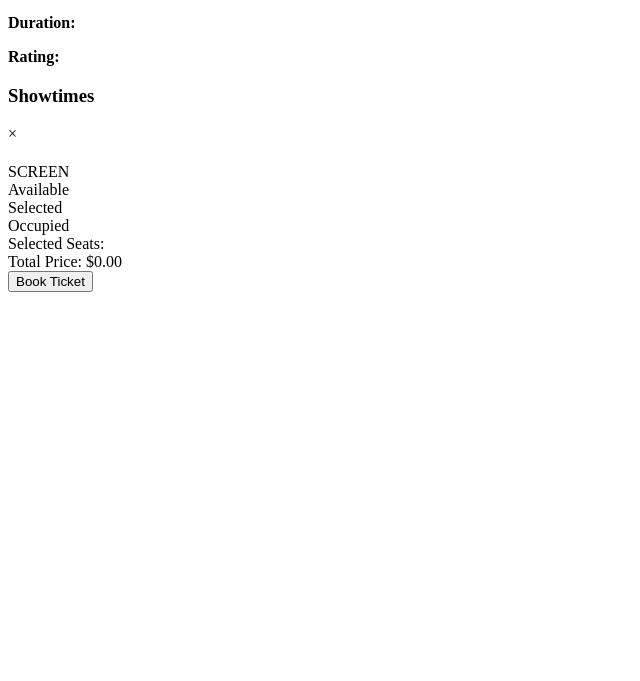
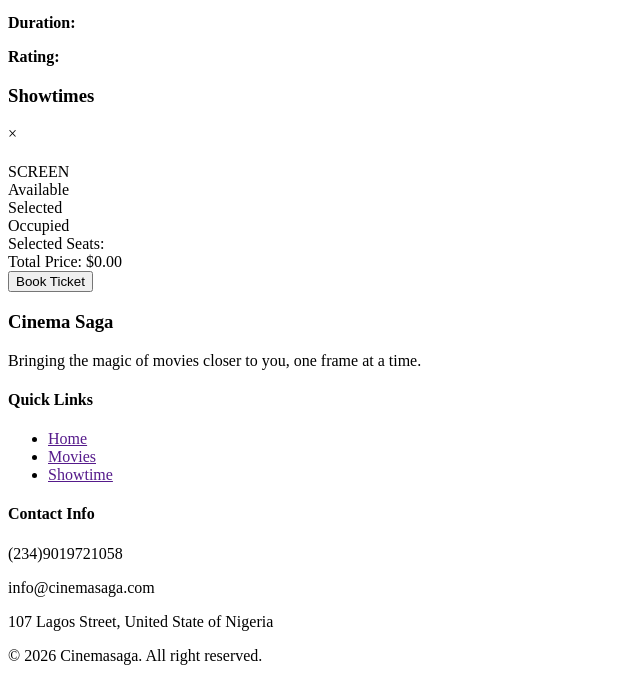
Before and after one commit to officialpurpled/cinema-saga, a plain HTML site: page index.html in a window 1280 px wide. Shown: the part 1620-2301 px from the top of the page, without its empty margins (0-640 px from the left). Before the commit the page ends 1920 px from the top, so only its background shows below. Drawn offline with Linux system fonts and the light colour scheme.

Commit message:
added the footer section structure

```diff
--- a/index.html
+++ b/index.html
@@ -191,6 +191,46 @@
     </div>
   </div>
 
+
+  <!-- Footer Section -->
+  <footer class="footer">
+    <div class="container">
+      <div class="footer-content">
+        <div class="footer-section">
+          <h3>Cinema Saga</h3>
+          <p>Bringing the magic of movies closer to you, one frame at a time. </p>
+        </div>
+        <div class="footer-section">
+          <h4>Quick Links</h4>
+          <ul>
+            <li><a href="">Home</a></li>
+            <li><a href="">Movies</a></li>
+            <li><a href="">Showtime</a></li>
+          </ul>
+        </div>
+        <div class="footer-section">
+          <h4>Contact Info</h4>
+          <p>
+            <i></i>
+            (234)9019721058
+          </p>
+          <p>
+            <i></i>
+            info@cinemasaga.com
+          </p>
+          <p>
+            <i></i>
+            107 Lagos Street, United State of Nigeria
+          </p>
+        </div>
+      </div>
+
+      <div class="footer-bottom">
+        <p>&copy; <span id="currentYear">2026</span> Cinemasaga. All right reserved.</p>
+      </div>
+    </div>
+  </footer>
+
   <script src="script.js"></script>
 </body>
 
```
